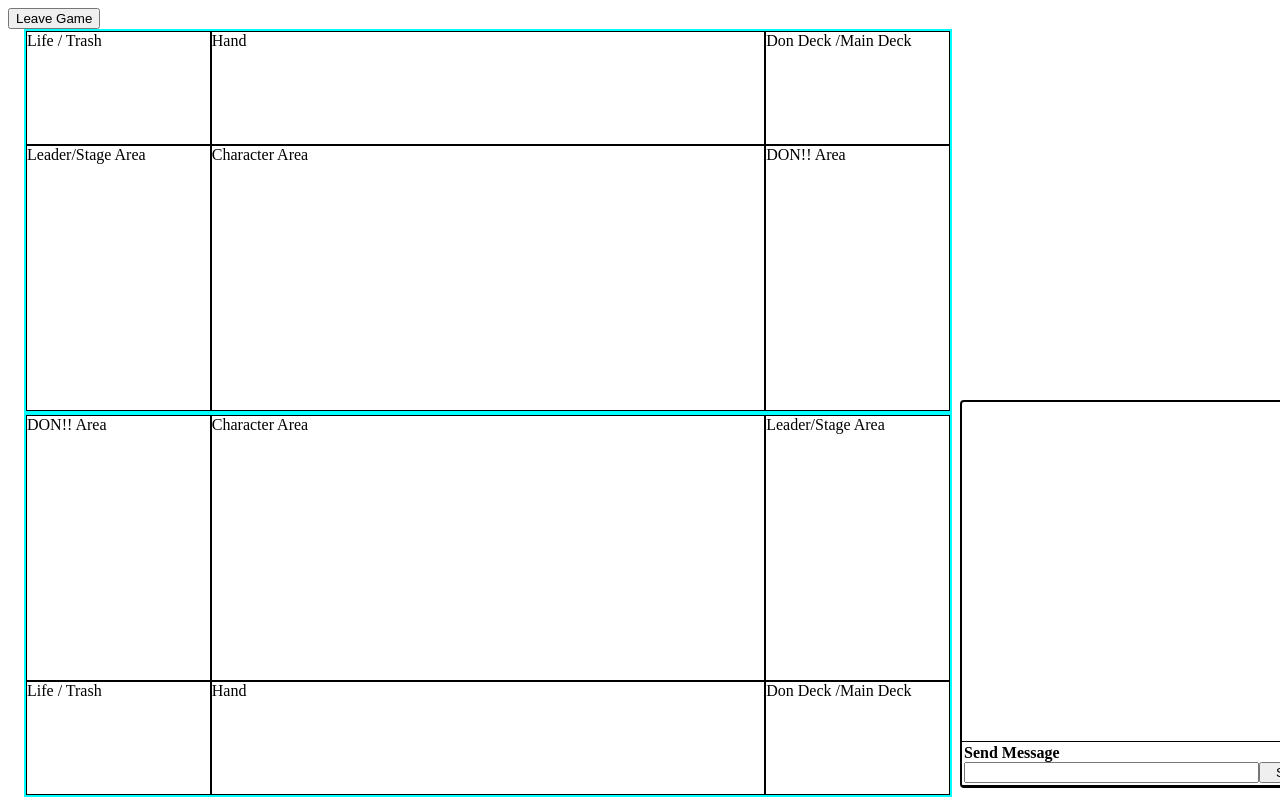
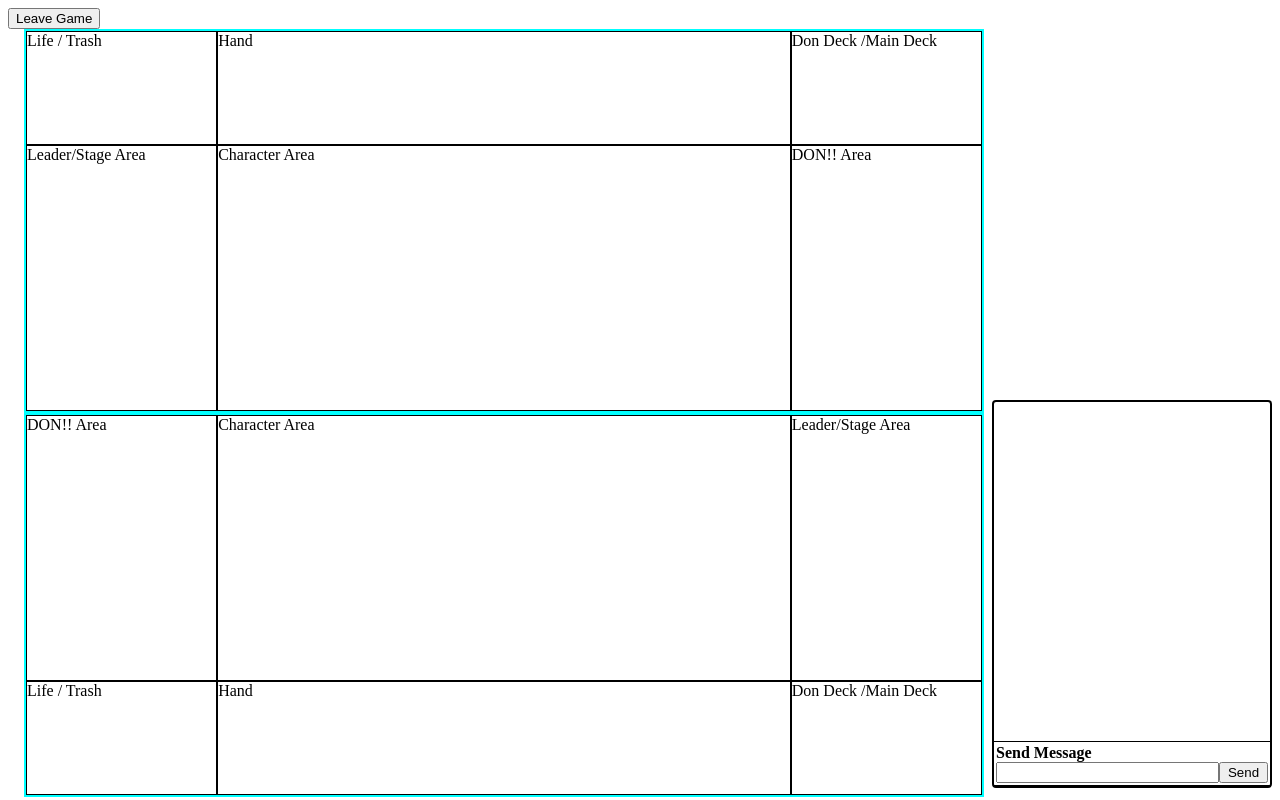
Before and after one commit to SteevoMcUltraCool/OnePieceCustomBattle, a plain HTML site: page gameRoom/index.html in a window 1280 px wide. Drawn offline with Linux system fonts and the light colour scheme; a script that the page names is missing.

Commit message:
Update style.css

```diff
--- a/gameRoom/style.css
+++ b/gameRoom/style.css
@@ -1,6 +1,6 @@
 #playingField {
     height: calc(100vh - 40px);
-    width: 116vh;
+    width: 120vh;
     margin-left: 2vh;
 }
 #topPlayerArea {
@@ -40,7 +40,7 @@
 }
 #gameLogMain {
     position: absolute;
-    left: 120vh;
+    left: 124vh;
     top: 50vh;
     height: 48vh;
     display: flex;
@@ -65,13 +65,13 @@
     padding: 2px;
     border-top: 1px solid black;
     border-bottom: 1px solid black;
-    width: calc(100vw - 122vh);
+    width: calc(100vw - 126vh);
 }
 #gameLogMain > div {
     padding: 2px;
     border-top: 1px solid black;
     border-bottom: 1px solid black;
-    width: calc(100vw - 115vh);
+    width: calc(100vw - 126vh);
 }
 #gamelogMain input {
     width: 82%
```
